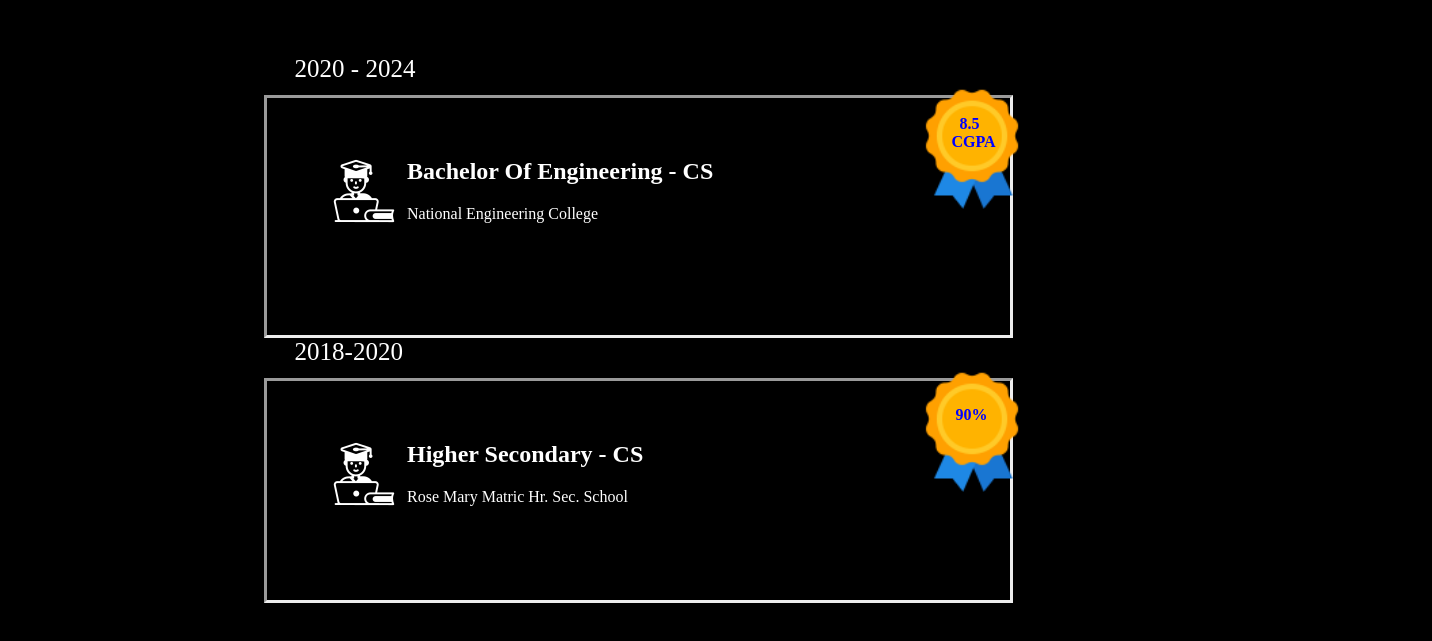
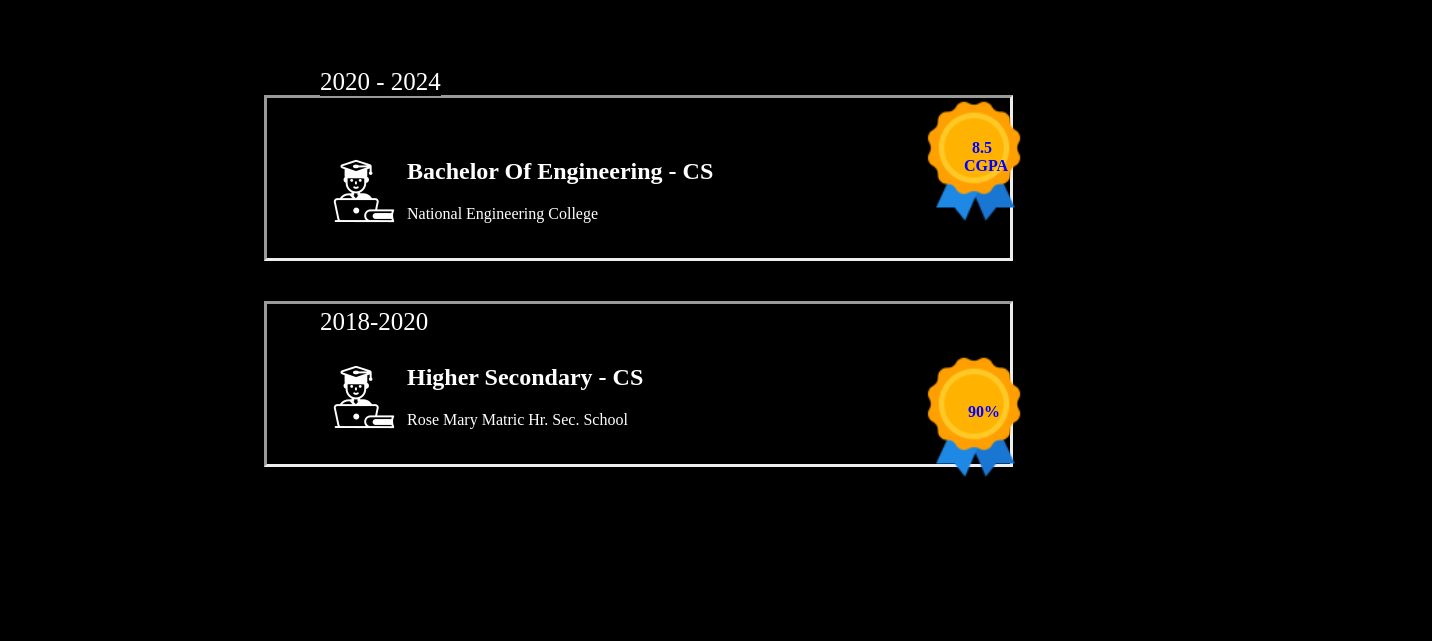
Before and after one commit to smashysubash/IWT, a plain HTML site: page portfolio/index.html in a window 1280 px wide. Shown: the part 813-1454 px from the top of the page, 1432 px wide, since content can reach past the window. Drawn offline with Linux system fonts and the light colour scheme.

Commit message:
style updation

```diff
--- a/portfolio/index.html
+++ b/portfolio/index.html
@@ -29,8 +29,8 @@
          <img  class="scholar-img" src="scholar.png">
          <h2>Higher Secondary - CS</h2>
          <p>Rose Mary Matric Hr. Sec. School</p>
-         <p class="edutolltip">2018-2020</p>
-         <img width="130px" src="badge.png" class="badge-img">
+         <p class="edutolltip2">2018-2020</p>
+         <img width="130px" src="badge.png" class="badge-img2">
          <p class="badge-txt">&nbsp;&nbsp;90%</p>
       </div>
    </div>
--- a/portfolio/style.css
+++ b/portfolio/style.css
@@ -35,6 +35,7 @@ width: 98.5vw;
   border: inset 3px ;
   margin: 5vh 20vw 5vh 20vw;
   padding: 5vh 5vw 0vh 5vw;
+  height: 120px;
 }
 
 @-webkit-keyframes typing { from { width: 0; } }
@@ -84,25 +85,33 @@ width: 98.5vw;
 }
 
 .badge-img{
-  position: relative;
-  top: -20vh;
-  left: 45vw;
+  position: absolute;
+  top: 113vh;
+  left: 71vw;
+  background: none;
+}
+.badge-img2{
+  position: absolute;
+  top: 145vh;
+  left: 71vw;
   background: none;
 }
 .badge-txt2{
+  max-width: fit-content;
   color: blue;
   font-weight: bolder;
-  position: relative;
-  top: -21vh;
-  left: 38vw;
+  position: absolute;
+  top: 117vh;
+  left: 75vw;
   background: none;
 }
 .badge-txt{
   color: blue;
   font-weight: bolder;
-  position: relative;
-  top: -20vh;
-  left: 38vw;
+  position: absolute;
+  top: 150vh;
+  left: 75vw;
+  max-width: fit-content;
   background: none;
 }
 img{
@@ -111,9 +120,17 @@ img{
 }
 .edutolltip{
   display: inline;
-  position: relative;
-  top: -23vh;
-  left: -13vw;
+  position: absolute;
+  top: 107vh;
+  left: 25vw;
+  background-color: black;
+  font-size: 25px;
+}
+.edutolltip2{
+  display: inline;
+  position: absolute;
+  top: 137vh;
+  left: 25vw;
   background-color: black;
   font-size: 25px;
 }
```
